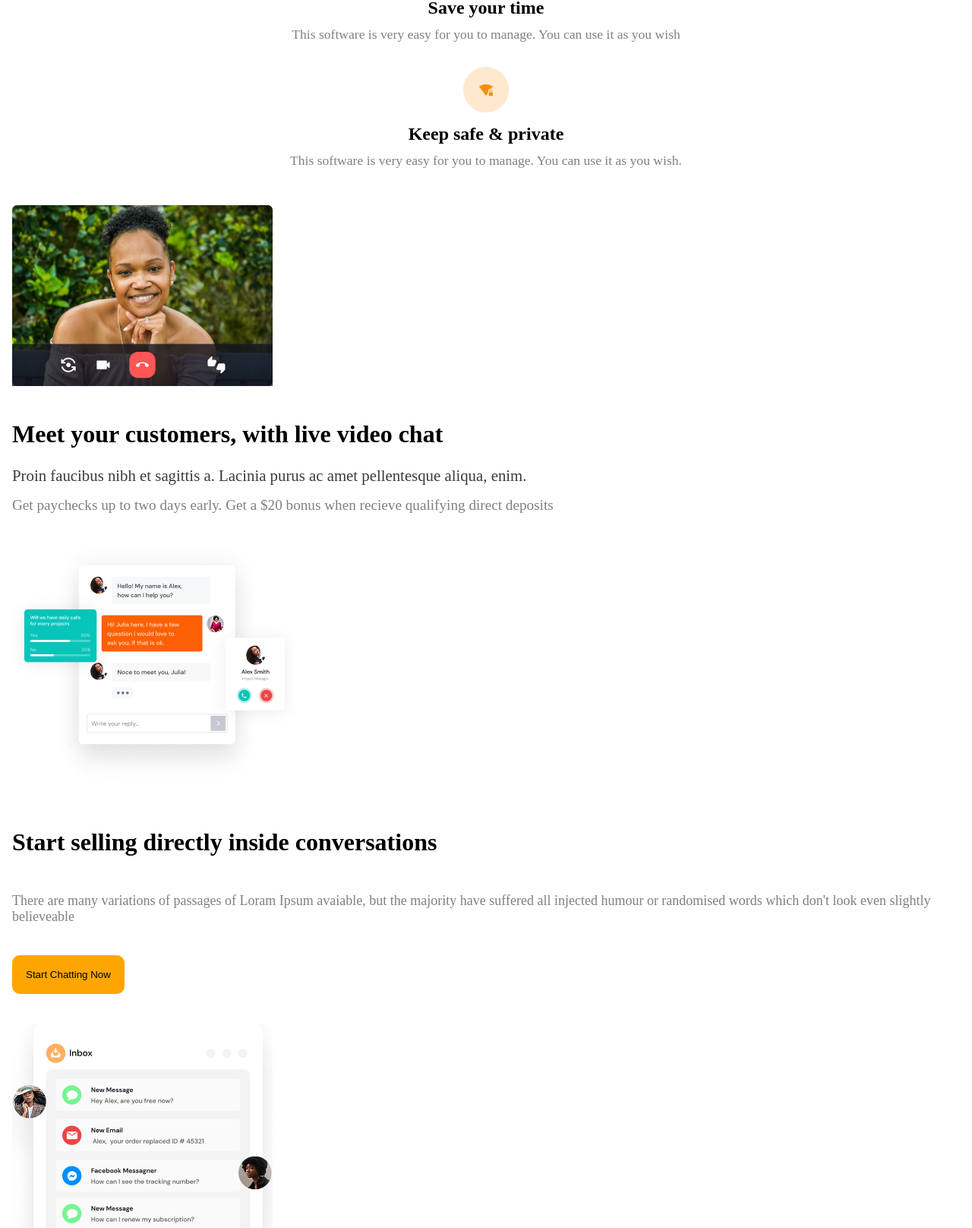
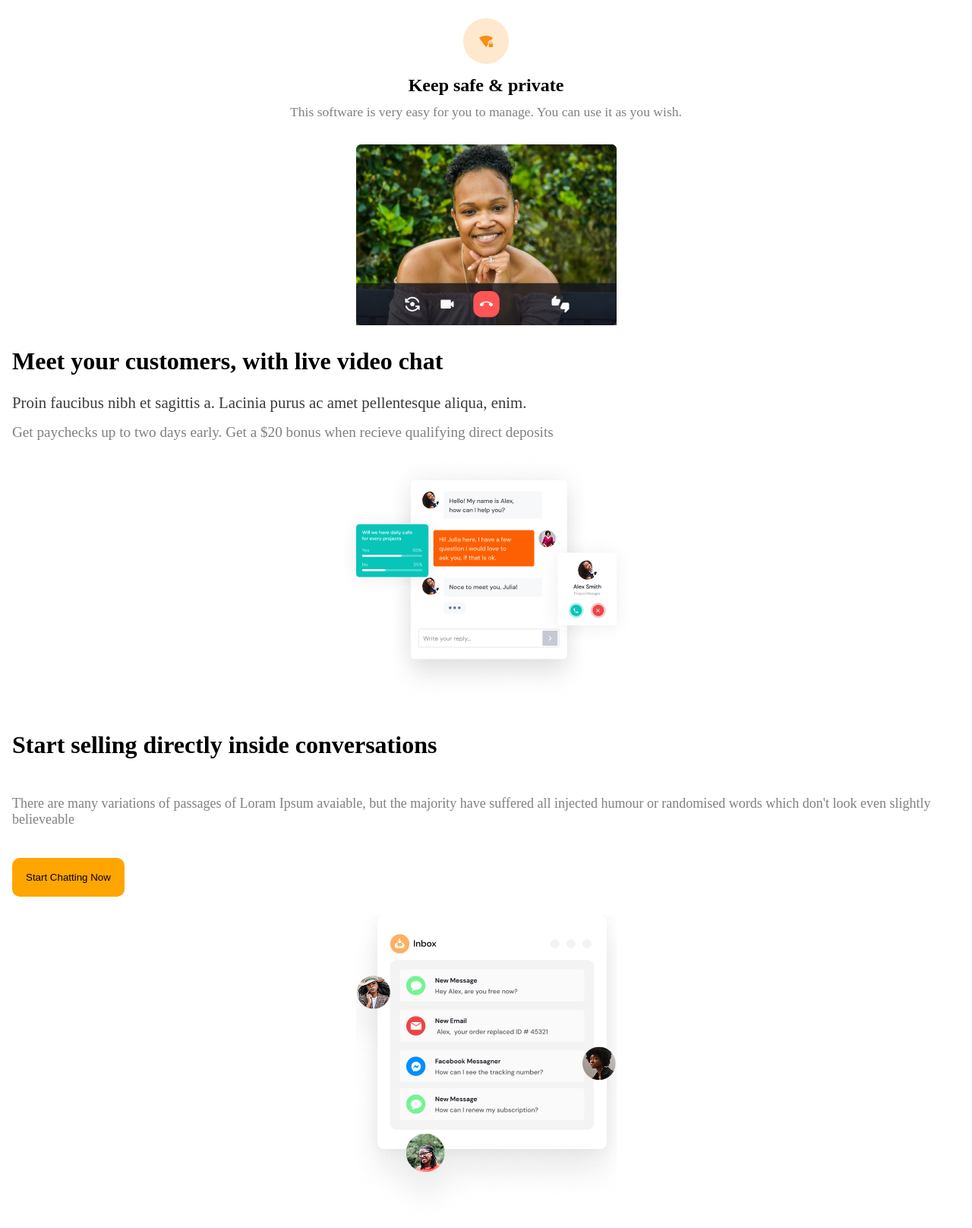
Before and after one commit to R-clout/apex, a plain HTML site: page index.html in a window 1280 px wide. Shown: the part 1184-2800 px from the top of the page at 76% size. Drawn offline with Linux system fonts and the light colour scheme.

Commit message:
cleaning it up

```diff
--- a/index.html
+++ b/index.html
@@ -47,7 +47,10 @@
                 </div>
             </div>
         </div>
-        <img src="./assets/images/img/hero.svg" alt="hero image" class="hero-section">
+        <div class="hero-section">
+            <img src="./assets/images/img/hero.svg" alt="hero image" />
+        </div>
+
         <div class="features">
             <h2 class="feature-heading">Features for a better experience</h2>
 
@@ -74,8 +77,10 @@
         </div>
 
         <div class="video-call">
-            <img src="./assets/images/img/videocall.png" alt="videocalling clients" loading="lazy"
-                class="video-call-image" />
+            <div class="video-call-image">
+                <img src="./assets/images/img/videocall.png" alt="videocalling clients" loading="lazy" />
+            </div>
+
 
             <h3 class="video-call-heading">Meet your customers, with live video chat</h3>
             <p class="video-call-first-paragraph">Proin faucibus nibh et sagittis a. Lacinia purus ac amet pellentesque
@@ -84,7 +89,9 @@
                 qualifying direct deposits</p>
         </div>
         <div>
-            <img src="./assets/images/img/startselling.png" alt="chat conversation" loading="lazy" class="features" />
+            <div class="features"><img src="./assets/images/img/startselling.png" alt="chat conversation"
+                    loading="lazy" /></div>
+
             <h3 class="introduction">Start selling directly inside conversations</h3>
             <p class="paragraph">There are many variations of passages of Loram Ipsum avaiable, but the majority have
                 suffered all
@@ -92,7 +99,9 @@
             <button>Start Chatting Now</button>
         </div>
         <div>
-            <img src="./assets/images/img/chat.png" alt="chat-picture" loading="lazy" class="chat-picture" />
+            <div class="chat-picture">
+                <img src="./assets/images/img/chat.png" alt="chat-picture" loading="lazy" />
+            </div>
             <h3 class="introduction">Get direct orders from your customers</h3>
             <p class="paragraph">create custom landing pages with Rareblocks that converts more visitors than any
                 website. With lots of
--- a/styles.css
+++ b/styles.css
@@ -6,6 +6,10 @@
 
 :root {
   --logo-color: #fb8e0b;
+}
+
+body {
+  min-width: 375px;
 }
 
 .header {
@@ -104,7 +108,7 @@ button {
 }
 
 .hero-section {
-  margin: 2rem 1rem;
+  text-align: center;
 }
 
 .features {
@@ -130,7 +134,7 @@ button {
   font-size: 1.1rem;
 }
 .video-call-image {
-  margin: 1rem;
+  text-align: center;
 }
 .video-call-heading {
   font-size: 2rem;
@@ -156,7 +160,7 @@ button {
 }
 
 .chat-picture {
-  margin: 1rem;
+  text-align: center;
 }
 
 .ratings {
@@ -190,7 +194,8 @@ button {
   border-right: 50px solid transparent;
   border-top: 30px solid white;
   position: absolute;
-  left: 135px;
+  left: 50%;
+  margin-left: -50px;
   z-index: 0;
 }
 
```
